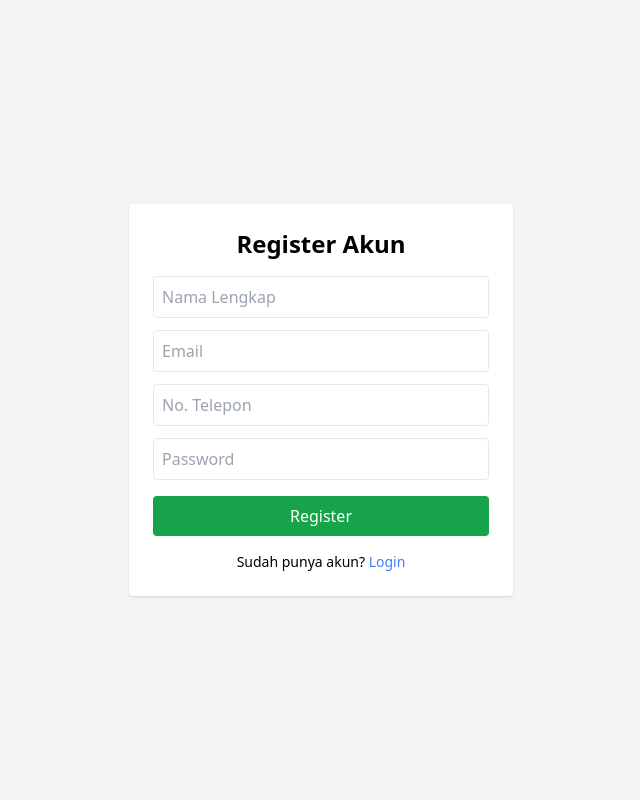
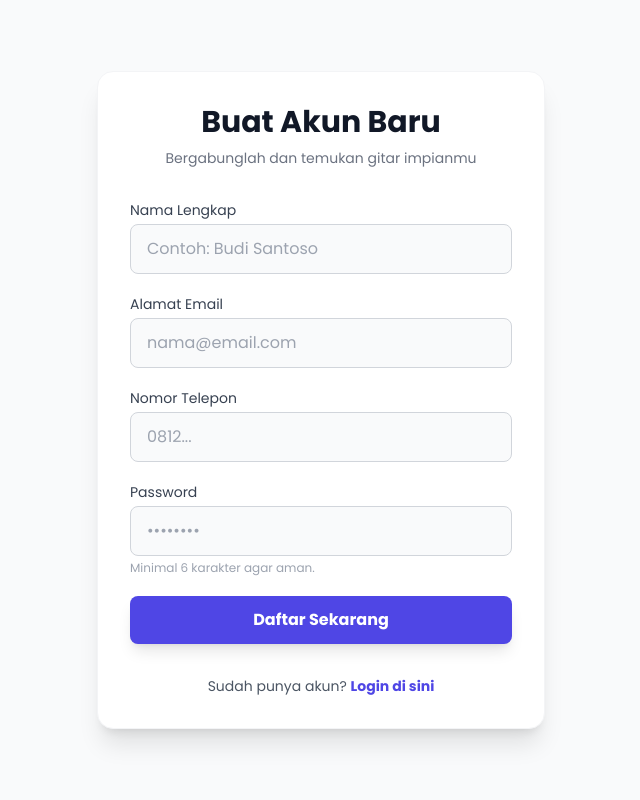
Before and after one commit to JustSons/project-tekweb, a PHP site: page /auth/register.php in a window 1280 px wide. Shown: the whole page, without its empty margins (319-959 px from the left). Run offline with PHP 8.4, Linux system fonts and the light colour scheme; some libraries are stand-ins or nearby versions.

Commit message:
Update register.php

```diff
--- a/auth/register.php
+++ b/auth/register.php
@@ -1,4 +1,8 @@
 <?php
+// Pastikan session dimulai
+// if (session_status() == PHP_SESSION_NONE) {
+//     session_start();
+// }
 include "../config/db.php";
 
 $error = "";
@@ -12,7 +16,7 @@ if (isset($_POST['register'])) {
     // Cek email sudah ada atau belum
     $cek = mysqli_query($conn, "SELECT * FROM users WHERE email='$email'");
     if (mysqli_num_rows($cek) > 0) {
-        $error = "Email sudah terdaftar!";
+        $error = "Email sudah terdaftar! Silakan gunakan email lain.";
     } else {
         $hash = password_hash($pass, PASSWORD_DEFAULT);
 
@@ -21,53 +25,75 @@ if (isset($_POST['register'])) {
             VALUES
             ('$nama','$email','$hash','$telp','user')");
 
+        // Redirect ke login
         header("Location: login.php");
+        exit();
     }
 }
 ?>
 
 <!DOCTYPE html>
-<html>
+<html lang="id">
 <head>
-    <title>Register</title>
+    <meta charset="UTF-8">
+    <meta name="viewport" content="width=device-width, initial-scale=1.0">
+    <title>Daftar Akun - Gitar Shop</title>
     <script src="https://cdn.tailwindcss.com"></script>
+    <link href="https://fonts.googleapis.com/css2?family=Poppins:wght@300;400;600;700&display=swap" rel="stylesheet">
+    <style> body { font-family: 'Poppins', sans-serif; } </style>
 </head>
-<body class="bg-gray-100 flex justify-center items-center min-h-screen">
+<body class="bg-gray-50 flex justify-center items-center min-h-screen py-10">
 
-<div class="bg-white p-6 rounded shadow w-96">
-    <h2 class="text-2xl font-bold text-center mb-4">
-        Register Akun
-    </h2>
+    <div class="bg-white p-8 rounded-2xl shadow-xl w-full max-w-md border border-gray-100">
+
+        <div class="text-center mb-8">
+            <h2 class="text-3xl font-bold text-gray-900">Buat Akun Baru</h2>
+            <p class="text-gray-500 mt-2 text-sm">Bergabunglah dan temukan gitar impianmu</p>
+        </div>
 
         <?php if ($error) { ?>
-        <div class="bg-red-100 text-red-700 p-2 mb-3 rounded text-sm">
+            <div class="bg-red-50 border-l-4 border-red-500 text-red-700 p-4 mb-6 rounded-r text-sm flex items-center shadow-sm">
+                <svg class="w-5 h-5 mr-2 flex-shrink-0" fill="currentColor" viewBox="0 0 20 20"><path fill-rule="evenodd" d="M18 10a8 8 0 11-16 0 8 8 0 0116 0zm-7 4a1 1 0 11-2 0 1 1 0 012 0zm-1-9a1 1 0 00-1 1v4a1 1 0 102 0V6a1 1 0 00-1-1z" clip-rule="evenodd"></path></svg>
                 <?= $error ?>
             </div>
         <?php } ?>
 
-    <form method="post">
-        <input type="text" name="nama" placeholder="Nama Lengkap" required
-            class="w-full border p-2 mb-3 rounded">
+        <form method="post" class="space-y-5">
+            <div>
+                <label class="block text-sm font-medium text-gray-700 mb-1">Nama Lengkap</label>
+                <input type="text" name="nama" placeholder="Contoh: Budi Santoso" required
+                    class="w-full px-4 py-3 rounded-lg border border-gray-300 focus:outline-none focus:ring-2 focus:ring-indigo-500 focus:border-indigo-500 transition bg-gray-50 focus:bg-white">
+            </div>
 
-        <input type="email" name="email" placeholder="Email" required
-            class="w-full border p-2 mb-3 rounded">
+            <div>
+                <label class="block text-sm font-medium text-gray-700 mb-1">Alamat Email</label>
+                <input type="email" name="email" placeholder="nama@email.com" required
+                    class="w-full px-4 py-3 rounded-lg border border-gray-300 focus:outline-none focus:ring-2 focus:ring-indigo-500 focus:border-indigo-500 transition bg-gray-50 focus:bg-white">
+            </div>
 
-        <input type="text" name="telp" placeholder="No. Telepon" required
-            class="w-full border p-2 mb-3 rounded">
+            <div>
+                <label class="block text-sm font-medium text-gray-700 mb-1">Nomor Telepon</label>
+                <input type="text" name="telp" placeholder="0812..." required
+                    class="w-full px-4 py-3 rounded-lg border border-gray-300 focus:outline-none focus:ring-2 focus:ring-indigo-500 focus:border-indigo-500 transition bg-gray-50 focus:bg-white">
+            </div>
 
-        <input type="password" name="password" placeholder="Password" required
-            class="w-full border p-2 mb-4 rounded">
+            <div>
+                <label class="block text-sm font-medium text-gray-700 mb-1">Password</label>
+                <input type="password" name="password" placeholder="••••••••" required
+                    class="w-full px-4 py-3 rounded-lg border border-gray-300 focus:outline-none focus:ring-2 focus:ring-indigo-500 focus:border-indigo-500 transition bg-gray-50 focus:bg-white">
+                <p class="text-xs text-gray-400 mt-1">Minimal 6 karakter agar aman.</p>
+            </div>
 
             <button name="register"
-            class="w-full bg-green-600 text-white py-2 rounded hover:bg-green-700">
-            Register
+                class="w-full bg-indigo-600 text-white font-bold py-3 rounded-lg hover:bg-indigo-700 transition duration-300 shadow-lg hover:shadow-indigo-500/30 mt-6">
+                Daftar Sekarang
             </button>
         </form>
 
-    <p class="text-center mt-4 text-sm">
+        <p class="text-center mt-8 text-sm text-gray-600">
             Sudah punya akun?
-        <a href="login.php" class="text-blue-500 hover:underline">
-            Login
+            <a href="login.php" class="text-indigo-600 font-bold hover:underline">
+                Login di sini
             </a>
         </p>
     </div>
```
Lines whose indentation alone changed are shown as unchanged.
